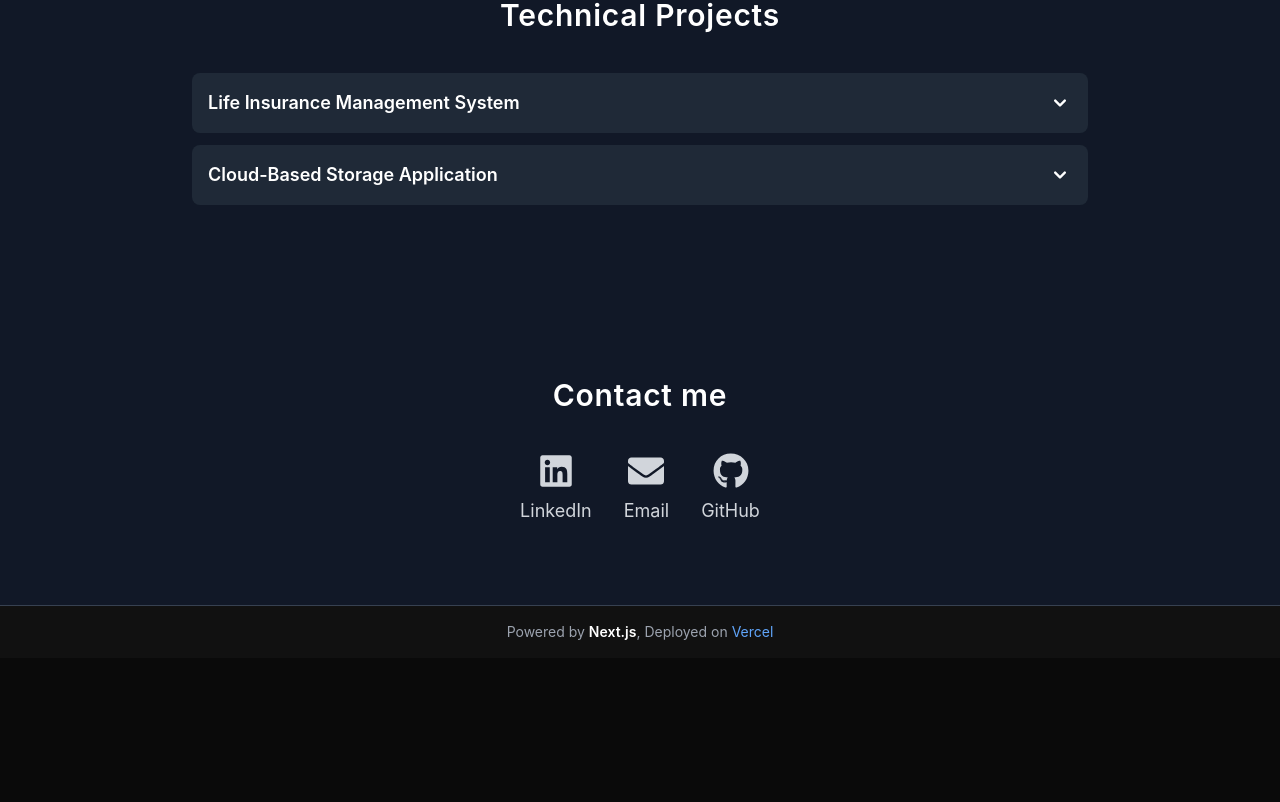
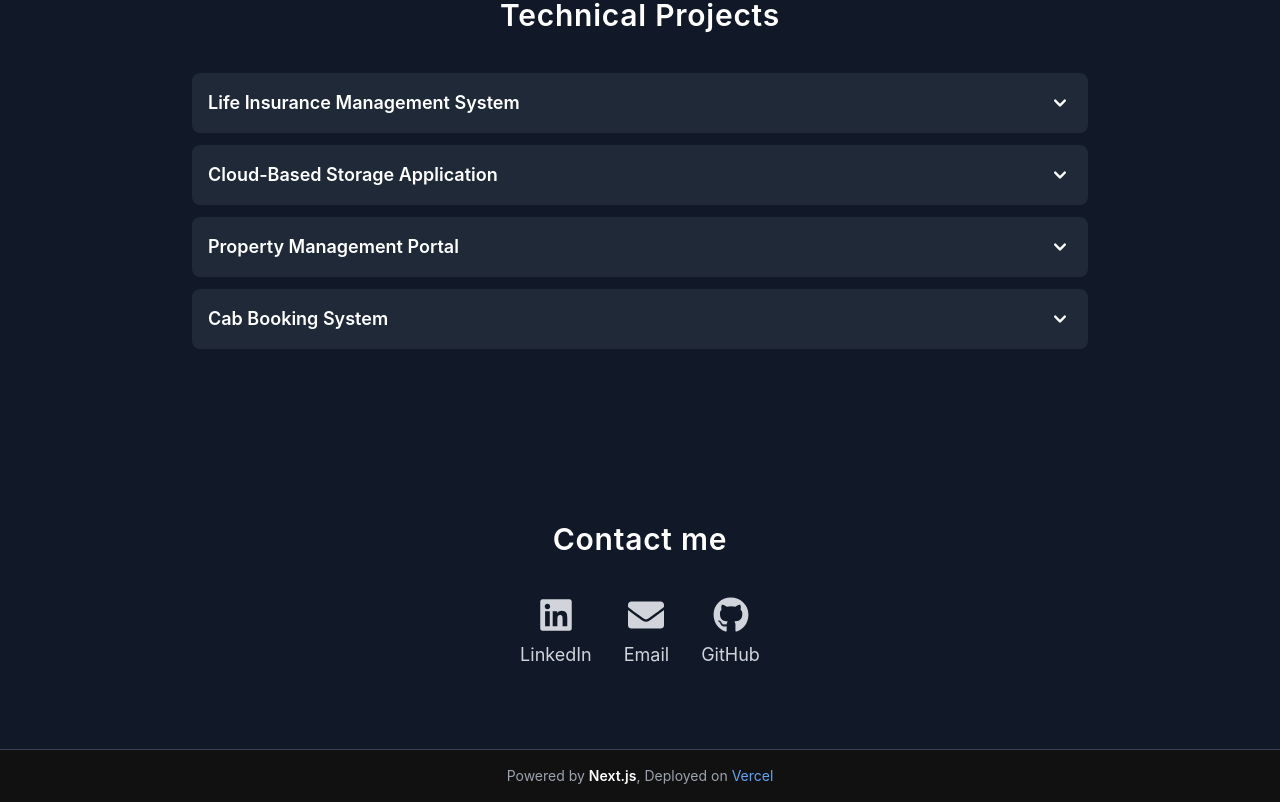
Before and after one commit to mansi8140/mansi-portfolio, a Next.js app: page / in a window 1280 px wide. Shown: the part 3287-4089 px from the top of the page. Before the commit the page ends 3945 px from the top, so only its background shows below. Built offline with nearby package versions, Linux system fonts and the light colour scheme.

Commit message:
Added More projects

```diff
--- a/app/components/projects.tsx
+++ b/app/components/projects.tsx
@@ -6,17 +6,31 @@ import { motion } from "framer-motion";
 const projects = [
   {
     title: "Life Insurance Management System",
-    subtitle: "Built using Angular & Spring Boot",
+    subtitle: "Angular, Spring Boot, MySQL | Jan '25",
     description:
-      "A full-stack insurance management app that allows users to compare policies, renew subscriptions, and manage accounts seamlessly.",
+      "A full-stack insurance management system with secure REST APIs, CRUD operations, and role-based dashboards.",
     link: "https://github.com/mansi8140/LIC",
   },
   {
     title: "Cloud-Based Storage Application",
-    subtitle: "Developed in Java, similar to Google Drive",
+    subtitle: "Java, Socket Programming | Feb '23 - Apr '23",
     description:
-      "A cloud storage system enabling users to upload, store, and share files securely over the internet with role-based access control.",
+      "Designed a cloud-based storage system using Java Threads, TCP, UDP, and Synchronization concepts.",
     link: "https://github.com/mansipatel/cloud-storage",
+  },
+  {
+    title: "Property Management Portal",
+    subtitle: "React.js, Laravel, MySQL, WordPress | Jul '22 - Aug '22",
+    description:
+      "Built a property management portal to track properties, sales, and revenue distribution.",
+    link: "https://github.com/mansipatel/property-portal",
+  },
+  {
+    title: "Cab Booking System",
+    subtitle: "MySQL, Python3, Java, JDBC, Oracle | Aug '22 - Dec '22",
+    description:
+      "Developed a database management system for cab bookings, with ER modeling and a Java-based GUI.",
+    link: "https://github.com/mansipatel/cab-booking",
   },
 ];
 
```
